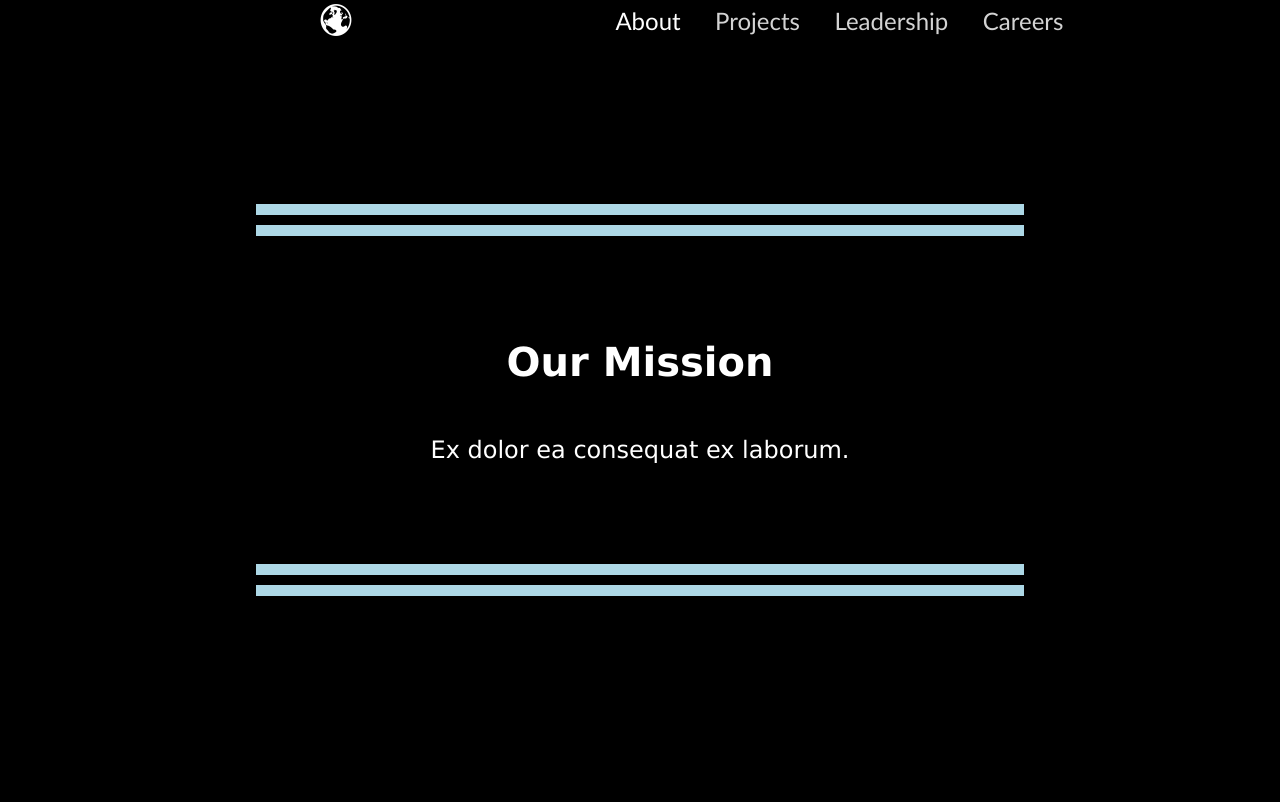
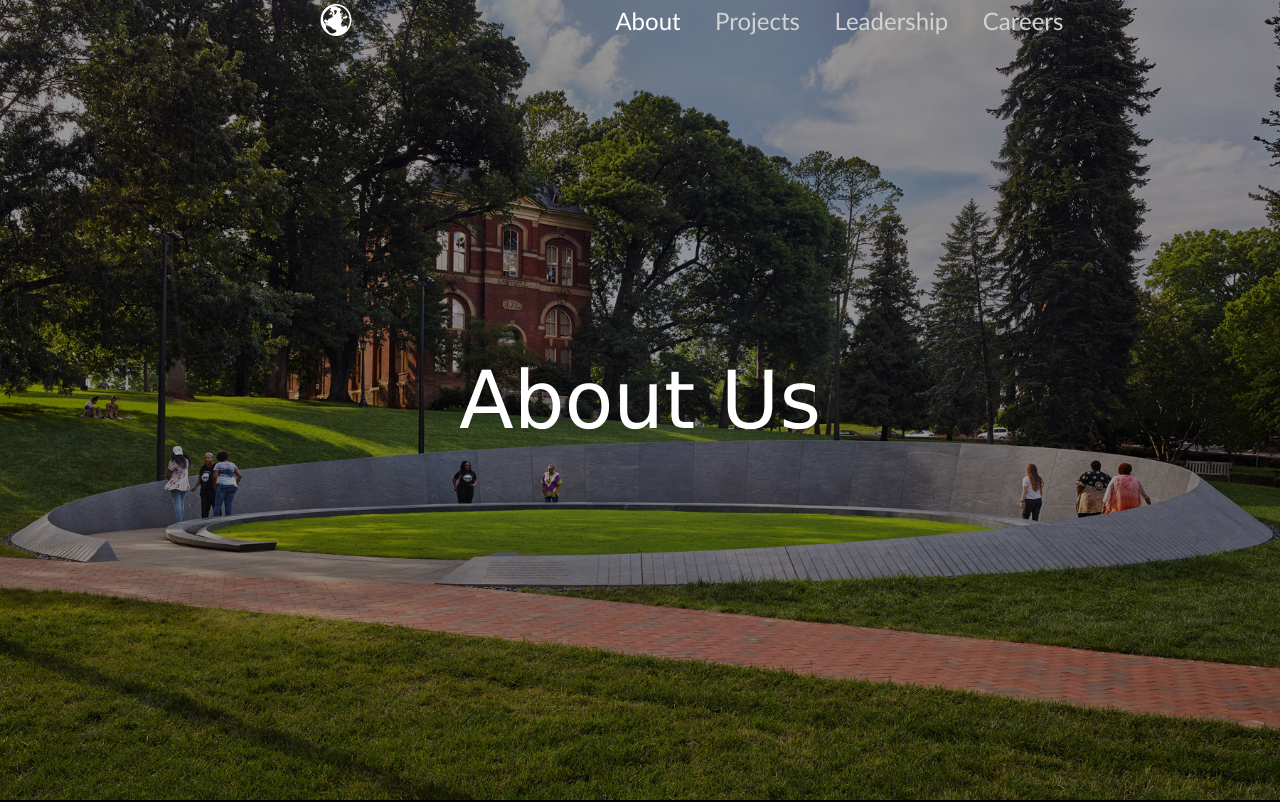
Before and after one commit to brian-baugher/jefferson-consulting-group, a SvelteKit app: page /about in a window 1280 px wide. Shown: the top 802 px of the page. Built offline with nearby package versions, Linux system fonts and the light colour scheme.

Commit message:
add landing screen to about page

```diff
--- a/src/routes/about/+page.svelte
+++ b/src/routes/about/+page.svelte
@@ -2,15 +2,17 @@
 	import InfoBox from '$lib/InfoBox.svelte';
 	import InfoSection from '$lib/InfoSection.svelte';
 	import lecture from '$lib/assets/lecture.jpg';
+	import memorial from '$lib/assets/memorial.jpg'
 	let width = 0;
 	$: mobile = width < 850;
 </script>
 
 <svelte:window bind:innerWidth={width} />
 
-<div class="about">
-	<div class="small-banner"><InfoBox /></div>
+<div class="landing" style="background-image: url({memorial});">
+	<h1>About Us</h1>
 </div>
+<div class="small-banner"><InfoBox /></div>
 <div class="banner left-image" class:mobile>
 	<InfoSection
 		title="Title"
@@ -21,23 +23,21 @@
 </div>
 
 <style>
-	.about {
-		height: 100vh;
-		width: 100%;
-		background-color: black;
+	h1 {
+		font-size: 10cqmin;
+		font-weight: 300;
+	}
+	h1 {
 		margin: 0;
 		padding: 0;
-		overflow: auto;
-		box-sizing: border-box;
-		display: flex;
-		justify-content: center;
-		align-items: center;
+		color: white;
+		font-family: 'Lucida Sans', 'Lucida Sans Regular', 'Lucida Grande', 'Lucida Sans Unicode',
+			Geneva, Verdana, sans-serif;
+		z-index: 1;
+		text-align: center;
 	}
 	.mobile {
 		padding: 0;
-	}
-	.about * {
-		color: white;
 	}
 	.banner {
 		color: white;
@@ -46,5 +46,6 @@
 
 	.small-banner {
 		justify-content: center;
+		color: white;
 	}
 </style>
```
Also changed, not shown: src/lib/assets/memorial.jpg (added).
